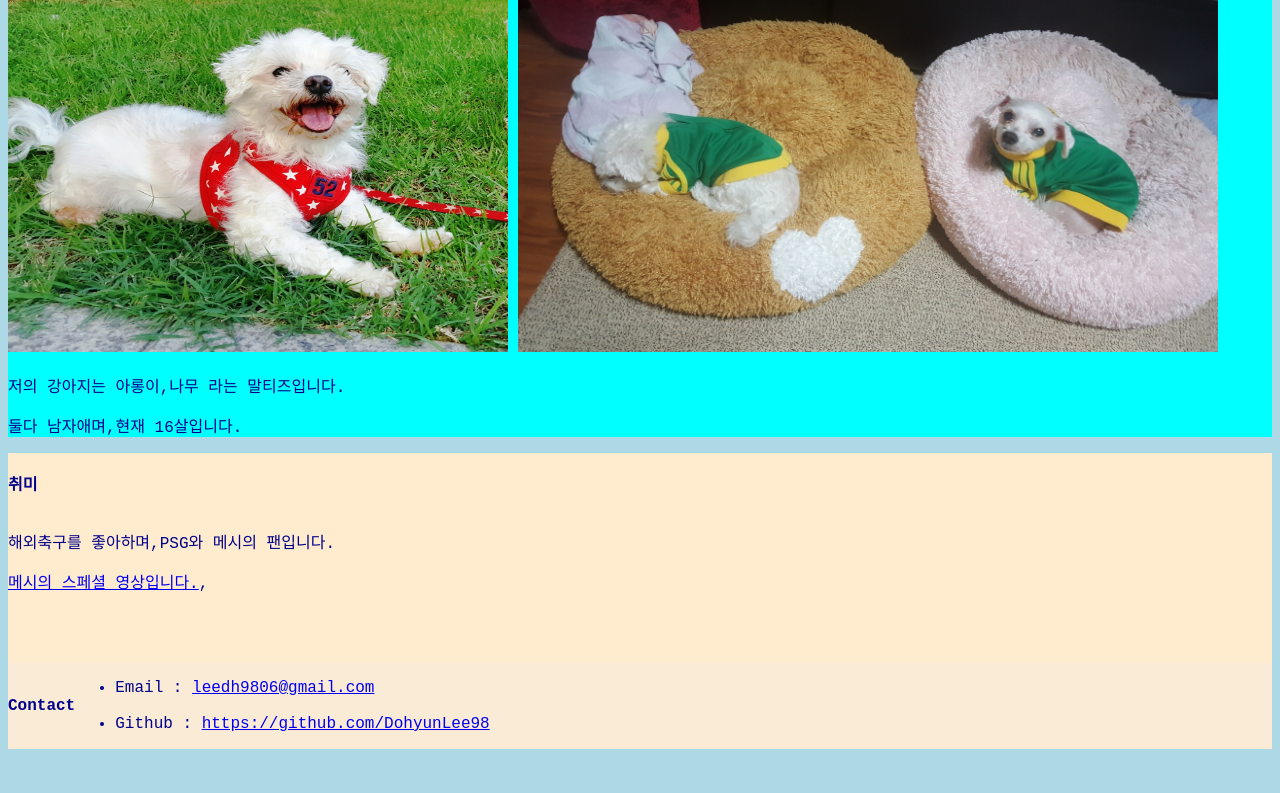
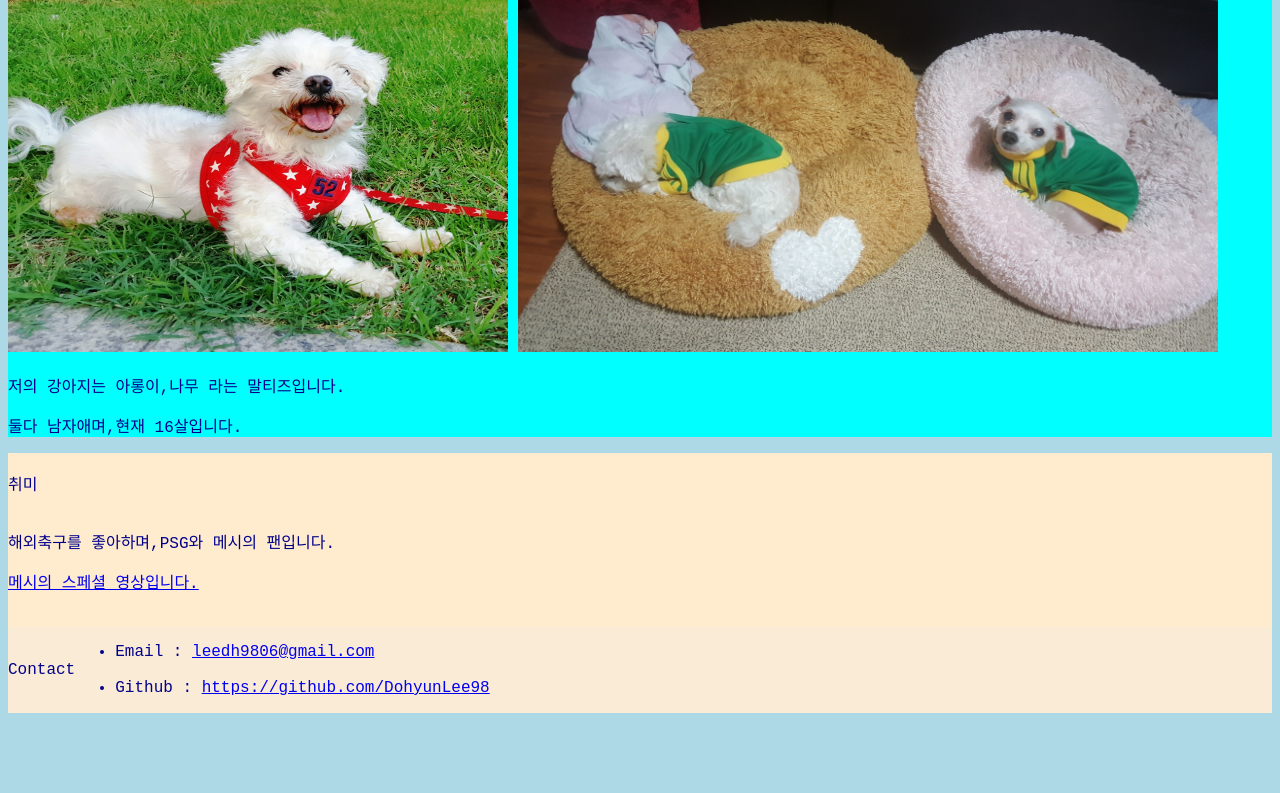
Before and after one commit to DohyunLee98/Mid-Term-Project, a plain HTML site: page index.html in a window 1280 px wide. Shown: the part 870-1663 px from the top of the page. After the commit the page ends 1627 px from the top, so only its background shows below. Drawn offline with Linux system fonts and the light colour scheme.

Commit message:
Update index.html

```diff
--- a/index.html
+++ b/index.html
@@ -5,7 +5,7 @@
     <title>53_32185117_이도현</title>
     <style>
       #index {
-        background-color: aliceblue;
+        background-color: white;
       }
       #intro {
         background-color: azure;
@@ -45,19 +45,19 @@
       h4,
       h5,
       h6 {
-        font-weight: bold;
+        font-weight: normal;
         margin: 0;
       }
 
       h2 {
-        font-weight: bold;
+        font-weight: normal;
         margin: 0;
         font-size: 16px;
       }
 
       footer {
         background-color: lightblue;
-        font-weight: bold;
+        font-weight: normal;
       }
     </style>
   </head>
@@ -113,13 +113,10 @@
       <p>
         해외축구를 좋아하며,PSG와 메시의 팬입니다. <br />
       <p>
-      <a href="https://www.youtube.com/watch?v=-hva_SfzZmQ">메시의 스페셜 영상입니다.</a>,<br />
+      <a href="https://www.youtube.com/watch?v=-hva_SfzZmQ">메시의 스페셜 영상입니다.</a><br />
       </p>
       <br />
 
-      </iframe>
-      <br />
-      <br />
     </div>
     <div id="contact">
       <h2>Contact</h2>
```
